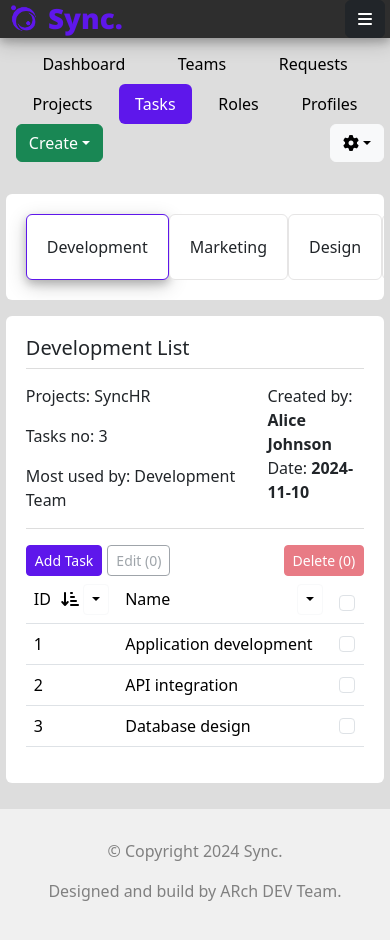
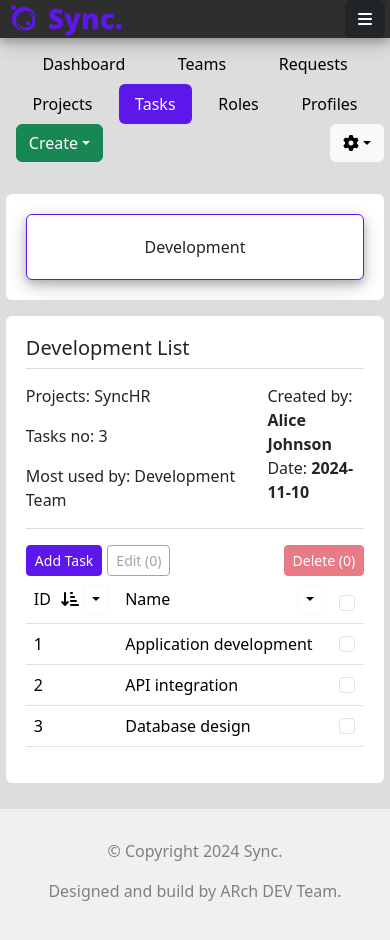
Before and after one commit to ARchWolfDev/SyncHR_React_V, a React (Create React App) app: page /admin/tasks in a window 390 px wide. Shown: the top 940 px of the page. Built offline with nearby package versions, Linux system fonts and the light colour scheme.

Commit message:
scroll-snap-list for lists items

```diff
--- a/src/App.css
+++ b/src/App.css
@@ -193,6 +193,17 @@
   .sm-view-row {flex-direction: column;}
   .grid-profile-container {
     grid-template-columns: auto!important;
+  }
+  .scroll-snap-list {
+    scroll-snap-type: both mandatory!important;
+    gap: 20px;
+    scrollbar-width: none;
+  }
+  .scroll-snap-list .white-box {
+    min-width: 100%!important;
+    text-align: center;
+    scroll-snap-align: center;
+    scroll-margin: 20px;
   }
 }
 /* ========================================================================= */
@@ -571,6 +582,9 @@ body { background: #ddd!important; }
   height: 300px;
   margin-top: 20px;
 }
+.scroll-snap-list {
+  scroll-snap-type: none;
+}
 /* Login Page */
 .login-page {
   position: fixed;
--- a/src/components/AdminTasks.js
+++ b/src/components/AdminTasks.js
@@ -143,7 +143,7 @@ function AdminTasks() {
     <Container>
       <Row>
         <Col className='col-3 col-white-box'>
-          <div className='m0-box list-white-box'>
+          <div className='m0-box list-white-box scroll-snap-list'>
             {taskLists.map((list) => (
               <div
                 key={list.id}
--- a/src/components/TimesheetsPendingComponent.js
+++ b/src/components/TimesheetsPendingComponent.js
@@ -60,11 +60,11 @@ function TimesheetsPendingComponent() {
                         <Avatar size={50} name={request.userName}/>
                         <h5>{request.userName}</h5>
                     </div>
-                    <ProgressBar style={{width: '40%'}}>
-                        <ProgressBar variant="success" now={35} key={1} />
+                    {/* <ProgressBar style={{width: '40%'}}>
+                        <ProgressBar variant="success" now={0} key={1} />
                         <ProgressBar variant="warning" now={20} key={2} />
-                        <ProgressBar variant="danger" now={10} key={3} />
-                    </ProgressBar>
+                        <ProgressBar variant="danger" now={0} key={3} />
+                    </ProgressBar> */}
                     <div style={{display: 'flex', alignItems: 'center'}}>
                         <div>
                             <h5>Requests: {request.timesheetRequests.length}</h5>
@@ -74,7 +74,7 @@ function TimesheetsPendingComponent() {
                     </div>
                 </div>
                 <div className={`request-data ${expandedRows[request.userId]?'show-data':''}`}>
-                    <Button size='sm'>View Tasks ({checkedRows.length})</Button>
+                    <Button size='sm'>View Tasks</Button>
                     <div style={{float: 'right'}}>
                         <Button size='sm' variant='success' onClick={() => handleSelectedRows(2)} style={{marginRight: 10}}>Approve ({checkedRows.length})</Button>
                         <Button size='sm' variant='danger' onClick={() => handleSelectedRows(3)}>Reject ({checkedRows.length})</Button>
```
